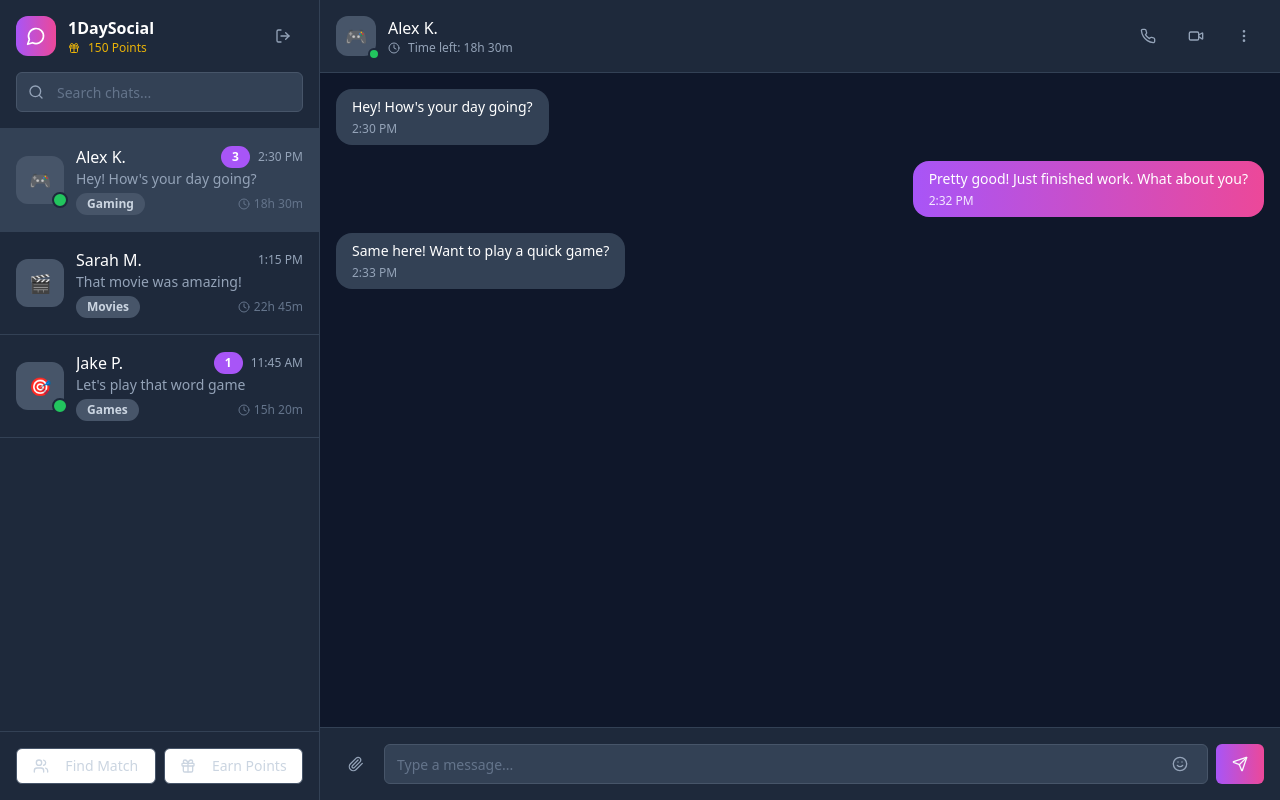
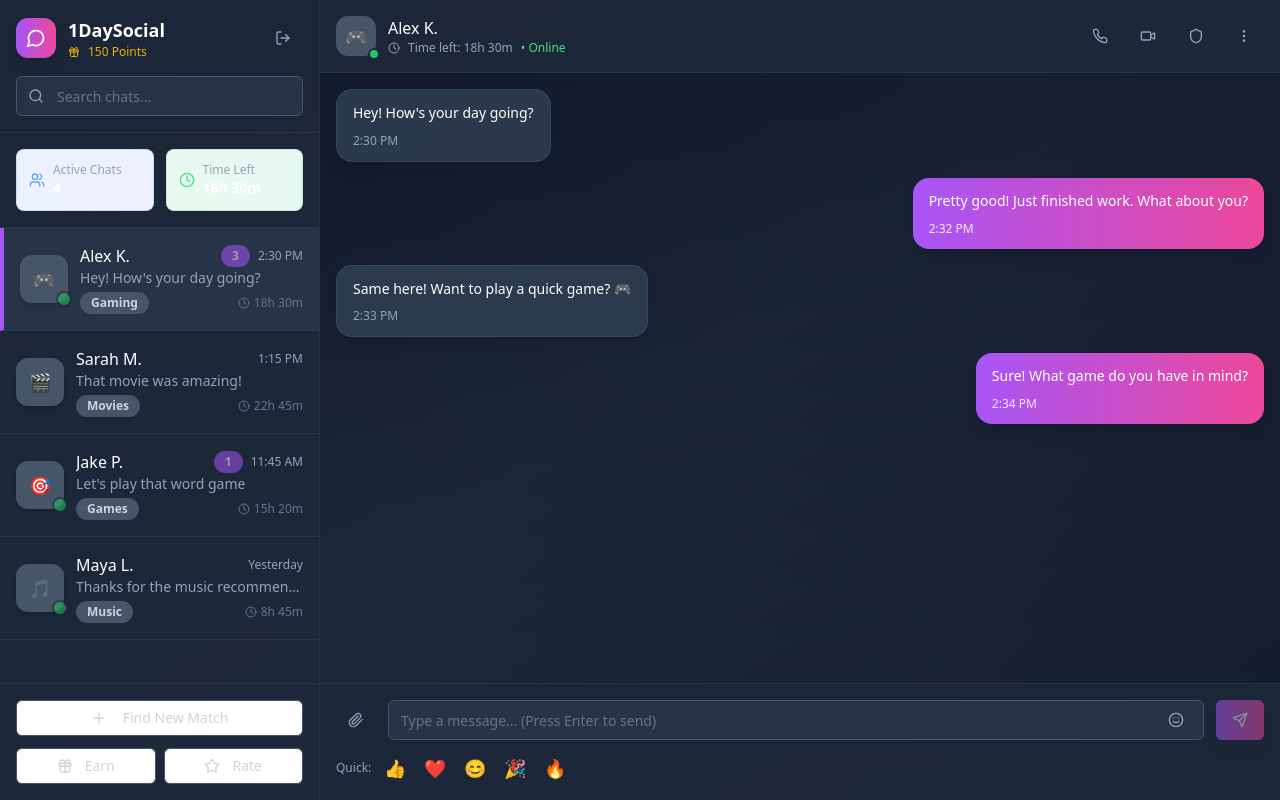
Before and after one commit to myanmararticle/1daysocial, a React (Vite) app: page / in a window 1280 px wide. Both pictures are taken after typing "name@example.com", "Sample123" into the empty fields and a click on the button "Sign In". Built offline with nearby package versions, Linux system fonts and the light colour scheme.

Commit message:
feat: Integrate chat features
Integrate the chat features into the application, combining the initial chat file with the existing codebase.

```diff
--- a/src/components/chat/ChatDashboard.tsx
+++ b/src/components/chat/ChatDashboard.tsx
@@ -1,5 +1,5 @@
 
-import React, { useState } from 'react';
+import React, { useState, useRef, useEffect } from 'react';
 import { Button } from "@/components/ui/button";
 import { Input } from "@/components/ui/input";
 import { Card, CardContent, CardHeader, CardTitle } from "@/components/ui/card";
@@ -17,15 +17,42 @@ import {
   Paperclip,
   Phone,
   Video,
-  MoreVertical
+  MoreVertical,
+  Plus,
+  Star,
+  Shield,
+  Heart,
+  Zap
 } from "lucide-react";
+
+interface Message {
+  id: number;
+  text: string;
+  time: string;
+  sender: 'me' | 'other';
+  type: 'text' | 'emoji' | 'image';
+}
+
+interface Chat {
+  id: number;
+  name: string;
+  lastMessage: string;
+  time: string;
+  avatar: string;
+  hobby: string;
+  timeLeft: string;
+  unread: number;
+  online: boolean;
+}
 
 const ChatDashboard = ({ onLogout }: { onLogout: () => void }) => {
   const [selectedChat, setSelectedChat] = useState(0);
   const [message, setMessage] = useState('');
   const [points, setPoints] = useState(150);
+  const [isTyping, setIsTyping] = useState(false);
+  const messagesEndRef = useRef<HTMLDivElement>(null);
 
-  const chats = [
+  const [chats] = useState<Chat[]>([
     {
       id: 1,
       name: "Alex K.",
@@ -58,10 +85,21 @@ const ChatDashboard = ({ onLogout }: { onLogout: () => void }) => {
       timeLeft: "15h 20m",
       unread: 1,
       online: true
+    },
+    {
+      id: 4,
+      name: "Maya L.",
+      lastMessage: "Thanks for the music recommendation!",
+      time: "Yesterday",
+      avatar: "🎵",
+      hobby: "Music",
+      timeLeft: "8h 45m",
+      unread: 0,
+      online: true
     }
-  ];
+  ]);
 
-  const messages = [
+  const [messages, setMessages] = useState<Message[]>([
     {
       id: 1,
       text: "Hey! How's your day going?",
@@ -78,36 +116,89 @@ const ChatDashboard = ({ onLogout }: { onLogout: () => void }) => {
     },
     {
       id: 3,
-      text: "Same here! Want to play a quick game?",
+      text: "Same here! Want to play a quick game? 🎮",
       time: "2:33 PM",
       sender: "other",
       type: "text"
+    },
+    {
+      id: 4,
+      text: "Sure! What game do you have in mind?",
+      time: "2:34 PM",
+      sender: "me",
+      type: "text"
     }
-  ];
+  ]);
+
+  const scrollToBottom = () => {
+    messagesEndRef.current?.scrollIntoView({ behavior: "smooth" });
+  };
+
+  useEffect(() => {
+    scrollToBottom();
+  }, [messages]);
 
   const sendMessage = () => {
     if (message.trim()) {
-      // Add message logic here
+      const newMessage: Message = {
+        id: messages.length + 1,
+        text: message,
+        time: new Date().toLocaleTimeString([], { hour: '2-digit', minute: '2-digit' }),
+        sender: "me",
+        type: "text"
+      };
+
+      setMessages([...messages, newMessage]);
       setMessage('');
+
+      // Simulate typing indicator
+      setIsTyping(true);
+      setTimeout(() => {
+        setIsTyping(false);
+        // Add a random response
+        const responses = [
+          "That's interesting! 😊",
+          "မင်းကြောင့်ပျော်တယ်! 🎉",
+          "Tell me more about that!",
+          "အဲဒါကောင်းတယ်နော်!",
+          "Sounds fun! 🎮"
+        ];
+        const randomResponse = responses[Math.floor(Math.random() * responses.length)];
+        const responseMessage: Message = {
+          id: messages.length + 2,
+          text: randomResponse,
+          time: new Date().toLocaleTimeString([], { hour: '2-digit', minute: '2-digit' }),
+          sender: "other",
+          type: "text"
+        };
+        setMessages(prev => [...prev, responseMessage]);
+      }, 2000);
+    }
+  };
+
+  const handleKeyPress = (e: React.KeyboardEvent) => {
+    if (e.key === 'Enter' && !e.shiftKey) {
+      e.preventDefault();
+      sendMessage();
     }
   };
 
   return (
-    <div className="h-screen bg-slate-900 flex flex-col md:flex-row">
+    <div className="h-screen bg-gradient-to-br from-slate-900 via-slate-800 to-slate-900 flex flex-col md:flex-row animate-fade-in">
       {/* Sidebar */}
-      <div className="w-full md:w-80 bg-slate-800 border-r border-slate-700 flex flex-col">
+      <div className="w-full md:w-80 bg-slate-800/90 backdrop-blur-lg border-r border-slate-700/50 flex flex-col">
         {/* Header */}
-        <div className="p-4 border-b border-slate-700">
+        <div className="p-4 border-b border-slate-700/50">
           <div className="flex items-center justify-between mb-4">
             <div className="flex items-center space-x-3">
-              <div className="w-10 h-10 bg-gradient-to-r from-purple-500 to-pink-500 rounded-xl flex items-center justify-center">
+              <div className="w-10 h-10 bg-gradient-to-r from-purple-500 to-pink-500 rounded-xl flex items-center justify-center shadow-lg animate-scale-in">
                 <MessageCircle className="h-5 w-5 text-white" />
               </div>
               <div>
-                <h1 className="text-white font-semibold">1DaySocial</h1>
+                <h1 className="text-white font-semibold text-lg">1DaySocial</h1>
                 <div className="flex items-center space-x-2">
                   <Gift className="h-3 w-3 text-yellow-500" />
-                  <span className="text-xs text-yellow-500">{points} Points</span>
+                  <span className="text-xs text-yellow-500 font-medium">{points} Points</span>
                 </div>
               </div>
             </div>
@@ -115,7 +206,7 @@ const ChatDashboard = ({ onLogout }: { onLogout: () => void }) => {
               variant="ghost"
               size="icon"
               onClick={onLogout}
-              className="text-slate-400 hover:text-white"
+              className="text-slate-400 hover:text-white hover:bg-slate-700/50 transition-all duration-200"
             >
               <LogOut className="h-4 w-4" />
             </Button>
@@ -125,8 +216,36 @@ const ChatDashboard = ({ onLogout }: { onLogout: () => void }) => {
             <Search className="absolute left-3 top-1/2 transform -translate-y-1/2 h-4 w-4 text-slate-400" />
             <Input
               placeholder="Search chats..."
-              className="pl-10 bg-slate-700 border-slate-600 text-white placeholder-slate-400"
+              className="pl-10 bg-slate-700/50 border-slate-600 text-white placeholder-slate-400 focus:bg-slate-700 transition-all duration-200"
             />
+          </div>
+        </div>
+
+        {/* Stats Cards */}
+        <div className="p-4 border-b border-slate-700/50">
+          <div className="grid grid-cols-2 gap-3">
+            <Card className="bg-gradient-to-r from-blue-500/10 to-indigo-500/10 border-blue-500/20">
+              <CardContent className="p-3">
+                <div className="flex items-center space-x-2">
+                  <Users className="h-4 w-4 text-blue-400" />
+                  <div>
+                    <p className="text-xs text-slate-400">Active Chats</p>
+                    <p className="text-sm font-semibold text-white">{chats.length}</p>
+                  </div>
+                </div>
+              </CardContent>
+            </Card>
+            <Card className="bg-gradient-to-r from-green-500/10 to-emerald-500/10 border-green-500/20">
+              <CardContent className="p-3">
+                <div className="flex items-center space-x-2">
+                  <Clock className="h-4 w-4 text-green-400" />
+                  <div>
+                    <p className="text-xs text-slate-400">Time Left</p>
+                    <p className="text-sm font-semibold text-white">18h 30m</p>
+                  </div>
+                </div>
+              </CardContent>
+            </Card>
           </div>
         </div>
 
@@ -136,17 +255,17 @@ const ChatDashboard = ({ onLogout }: { onLogout: () => void }) => {
             <div
               key={chat.id}
               onClick={() => setSelectedChat(index)}
-              className={`p-4 border-b border-slate-700 cursor-pointer hover:bg-slate-700/50 transition-colors ${
-                selectedChat === index ? 'bg-slate-700' : ''
+              className={`p-4 border-b border-slate-700/50 cursor-pointer hover:bg-slate-700/30 transition-all duration-200 ${
+                selectedChat === index ? 'bg-slate-700/50 border-l-4 border-l-purple-500' : ''
               }`}
             >
               <div className="flex items-center space-x-3">
                 <div className="relative">
-                  <div className="w-12 h-12 bg-slate-600 rounded-xl flex items-center justify-center text-lg">
+                  <div className="w-12 h-12 bg-slate-600 rounded-xl flex items-center justify-center text-lg shadow-md">
                     {chat.avatar}
                   </div>
                   {chat.online && (
-                    <div className="absolute -bottom-1 -right-1 w-4 h-4 bg-green-500 rounded-full border-2 border-slate-800"></div>
+                    <div className="absolute -bottom-1 -right-1 w-4 h-4 bg-green-500 rounded-full border-2 border-slate-800 animate-pulse"></div>
                   )}
                 </div>
                 <div className="flex-1 min-w-0">
@@ -154,7 +273,7 @@ const ChatDashboard = ({ onLogout }: { onLogout: () => void }) => {
                     <h3 className="text-white font-medium truncate">{chat.name}</h3>
                     <div className="flex items-center space-x-2">
                       {chat.unread > 0 && (
-                        <Badge className="bg-purple-500 text-white text-xs">{chat.unread}</Badge>
+                        <Badge className="bg-purple-500 text-white text-xs animate-pulse">{chat.unread}</Badge>
                       )}
                       <span className="text-xs text-slate-400">{chat.time}</span>
                     </div>
@@ -176,16 +295,26 @@ const ChatDashboard = ({ onLogout }: { onLogout: () => void }) => {
         </div>
 
         {/* Quick Actions */}
-        <div className="p-4 border-t border-slate-700">
-          <div className="grid grid-cols-2 gap-2">
-            <Button variant="outline" size="sm" className="border-slate-600 text-slate-300 hover:bg-slate-700">
-              <Users className="h-4 w-4 mr-2" />
-              Find Match
+        <div className="p-4 border-t border-slate-700/50">
+          <div className="grid grid-cols-1 gap-3">
+            <Button
+              variant="outline"
+              size="sm"
+              className="border-slate-600 text-slate-300 hover:bg-gradient-to-r hover:from-purple-500/20 hover:to-pink-500/20 hover:border-purple-500/50 transition-all duration-300"
+            >
+              <Plus className="h-4 w-4 mr-2" />
+              Find New Match
             </Button>
-            <Button variant="outline" size="sm" className="border-slate-600 text-slate-300 hover:bg-slate-700">
-              <Gift className="h-4 w-4 mr-2" />
-              Earn Points
-            </Button>
+            <div className="grid grid-cols-2 gap-2">
+              <Button variant="outline" size="sm" className="border-slate-600 text-slate-300 hover:bg-slate-700">
+                <Gift className="h-4 w-4 mr-1" />
+                Earn
+              </Button>
+              <Button variant="outline" size="sm" className="border-slate-600 text-slate-300 hover:bg-slate-700">
+                <Star className="h-4 w-4 mr-1" />
+                Rate
+              </Button>
+            </div>
           </div>
         </div>
       </div>
@@ -193,7 +322,7 @@ const ChatDashboard = ({ onLogout }: { onLogout: () => void }) => {
       {/* Chat Area */}
       <div className="flex-1 flex flex-col">
         {/* Chat Header */}
-        <div className="p-4 bg-slate-800 border-b border-slate-700 flex items-center justify-between">
+        <div className="p-4 bg-slate-800/90 backdrop-blur-lg border-b border-slate-700/50 flex items-center justify-between">
           <div className="flex items-center space-x-3">
             <div className="relative">
               <div className="w-10 h-10 bg-slate-600 rounded-xl flex items-center justify-center text-lg">
@@ -208,38 +337,42 @@ const ChatDashboard = ({ onLogout }: { onLogout: () => void }) => {
               <div className="flex items-center space-x-2 text-xs text-slate-400">
                 <Clock className="h-3 w-3" />
                 <span>Time left: {chats[selectedChat]?.timeLeft}</span>
+                <span className="text-green-400">• Online</span>
               </div>
             </div>
           </div>
           <div className="flex items-center space-x-2">
-            <Button variant="ghost" size="icon" className="text-slate-400 hover:text-white">
+            <Button variant="ghost" size="icon" className="text-slate-400 hover:text-white hover:bg-slate-700/50">
               <Phone className="h-4 w-4" />
             </Button>
-            <Button variant="ghost" size="icon" className="text-slate-400 hover:text-white">
+            <Button variant="ghost" size="icon" className="text-slate-400 hover:text-white hover:bg-slate-700/50">
               <Video className="h-4 w-4" />
             </Button>
-            <Button variant="ghost" size="icon" className="text-slate-400 hover:text-white">
+            <Button variant="ghost" size="icon" className="text-slate-400 hover:text-white hover:bg-slate-700/50">
+              <Shield className="h-4 w-4" />
+            </Button>
+            <Button variant="ghost" size="icon" className="text-slate-400 hover:text-white hover:bg-slate-700/50">
               <MoreVertical className="h-4 w-4" />
             </Button>
           </div>
         </div>
 
         {/* Messages */}
-        <div className="flex-1 overflow-y-auto p-4 space-y-4">
+        <div className="flex-1 overflow-y-auto p-4 space-y-4 bg-gradient-to-b from-slate-900/50 to-slate-800/30">
           {messages.map((msg) => (
             <div
               key={msg.id}
-              className={`flex ${msg.sender === 'me' ? 'justify-end' : 'justify-start'}`}
+              className={`flex ${msg.sender === 'me' ? 'justify-end' : 'justify-start'} animate-fade-in`}
             >
               <div
-                className={`max-w-xs lg:max-w-md px-4 py-2 rounded-2xl ${
+                className={`max-w-xs lg:max-w-md px-4 py-3 rounded-2xl shadow-lg ${
                   msg.sender === 'me'
                     ? 'bg-gradient-to-r from-purple-500 to-pink-500 text-white'
-                    : 'bg-slate-700 text-white'
+                    : 'bg-slate-700/80 backdrop-blur-sm text-white border border-slate-600/50'
                 }`}
               >
-                <p className="text-sm">{msg.text}</p>
-                <p className={`text-xs mt-1 ${
+                <p className="text-sm leading-relaxed">{msg.text}</p>
+                <p className={`text-xs mt-2 ${
                   msg.sender === 'me' ? 'text-purple-100' : 'text-slate-400'
                 }`}>
                   {msg.time}
@@ -247,21 +380,36 @@ const ChatDashboard = ({ onLogout }: { onLogout: () => void }) => {
               </div>
             </div>
           ))}
+
+          {/* Typing Indicator */}
+          {isTyping && (
+            <div className="flex justify-start animate-fade-in">
+              <div className="bg-slate-700/80 backdrop-blur-sm border border-slate-600/50 px-4 py-3 rounded-2xl shadow-lg">
+                <div className="flex space-x-1">
+                  <div className="w-2 h-2 bg-slate-400 rounded-full animate-bounce"></div>
+                  <div className="w-2 h-2 bg-slate-400 rounded-full animate-bounce" style={{ animationDelay: '0.1s' }}></div>
+                  <div className="w-2 h-2 bg-slate-400 rounded-full animate-bounce" style={{ animationDelay: '0.2s' }}></div>
+                </div>
+              </div>
+            </div>
+          )}
+
+          <div ref={messagesEndRef} />
         </div>
 
         {/* Message Input */}
-        <div className="p-4 bg-slate-800 border-t border-slate-700">
-          <div className="flex items-center space-x-2">
-            <Button variant="ghost" size="icon" className="text-slate-400 hover:text-white">
+        <div className="p-4 bg-slate-800/90 backdrop-blur-lg border-t border-slate-700/50">
+          <div className="flex items-center space-x-3">
+            <Button variant="ghost" size="icon" className="text-slate-400 hover:text-white hover:bg-slate-700/50">
               <Paperclip className="h-4 w-4" />
             </Button>
             <div className="flex-1 relative">
               <Input
                 value={message}
                 onChange={(e) => setMessage(e.target.value)}
-                placeholder="Type a message..."
-                className="bg-slate-700 border-slate-600 text-white placeholder-slate-400 pr-10"
-                onKeyPress={(e) => e.key === 'Enter' && sendMessage()}
+                onKeyPress={handleKeyPress}
+                placeholder="Type a message... (Press Enter to send)"
+                className="bg-slate-700/50 border-slate-600 text-white placeholder-slate-400 pr-12 focus:bg-slate-700 transition-all duration-200"
               />
               <Button
                 variant="ghost"
@@ -273,10 +421,27 @@ const ChatDashboard = ({ onLogout }: { onLogout: () => void }) => {
             </div>
             <Button
               onClick={sendMessage}
-              className="bg-gradient-to-r from-purple-500 to-pink-500 hover:from-purple-600 hover:to-pink-600"
+              disabled={!message.trim()}
+              className="bg-gradient-to-r from-purple-500 to-pink-500 hover:from-purple-600 hover:to-pink-600 disabled:opacity-50 disabled:cursor-not-allowed shadow-lg transition-all duration-200"
             >
               <Send className="h-4 w-4" />
             </Button>
+          </div>
+
+          {/* Quick Reactions */}
+          <div className="flex items-center space-x-2 mt-3">
+            <span className="text-xs text-slate-400">Quick:</span>
+            {['👍', '❤️', '😊', '🎉', '🔥'].map((emoji) => (
+              <Button
+                key={emoji}
+                variant="ghost"
+                size="sm"
+                className="text-lg hover:bg-slate-700/50 p-1 h-8 w-8"
+                onClick={() => setMessage(message + emoji)}
+              >
+                {emoji}
+              </Button>
+            ))}
           </div>
         </div>
       </div>
--- a/src/pages/Index.tsx
+++ b/src/pages/Index.tsx
@@ -1,18 +1,44 @@
 
-import React, { useState } from 'react';
+import React, { useState, useEffect } from 'react';
 import AuthLayout from '@/components/auth/AuthLayout';
 import ChatDashboard from '@/components/chat/ChatDashboard';
 
 const Index: React.FC = () => {
   const [isAuthenticated, setIsAuthenticated] = useState<boolean>(false);
+  const [isLoading, setIsLoading] = useState<boolean>(true);
+
+  useEffect(() => {
+    // Check if user was previously authenticated
+    const savedAuthState = localStorage.getItem('1daysocial_auth');
+    if (savedAuthState === 'true') {
+      setIsAuthenticated(true);
+    }
+    setIsLoading(false);
+  }, []);
 
   const handleAuthSuccess = (): void => {
     setIsAuthenticated(true);
+    localStorage.setItem('1daysocial_auth', 'true');
   };
 
   const handleLogout = (): void => {
     setIsAuthenticated(false);
+    localStorage.removeItem('1daysocial_auth');
   };
+
+  if (isLoading) {
+    return (
+      <div className="min-h-screen bg-gradient-to-br from-slate-900 via-slate-800 to-slate-900 flex items-center justify-center">
+        <div className="text-center">
+          <div className="w-16 h-16 bg-gradient-to-r from-purple-500 to-pink-500 rounded-3xl flex items-center justify-center mx-auto mb-4 animate-pulse">
+            <span className="text-2xl">💬</span>
+          </div>
+          <h1 className="text-2xl font-bold text-white mb-2">1DaySocial</h1>
+          <p className="text-slate-400">Loading...</p>
+        </div>
+      </div>
+    );
+  }
 
   if (isAuthenticated) {
     return <ChatDashboard onLogout={handleLogout} />;
```
